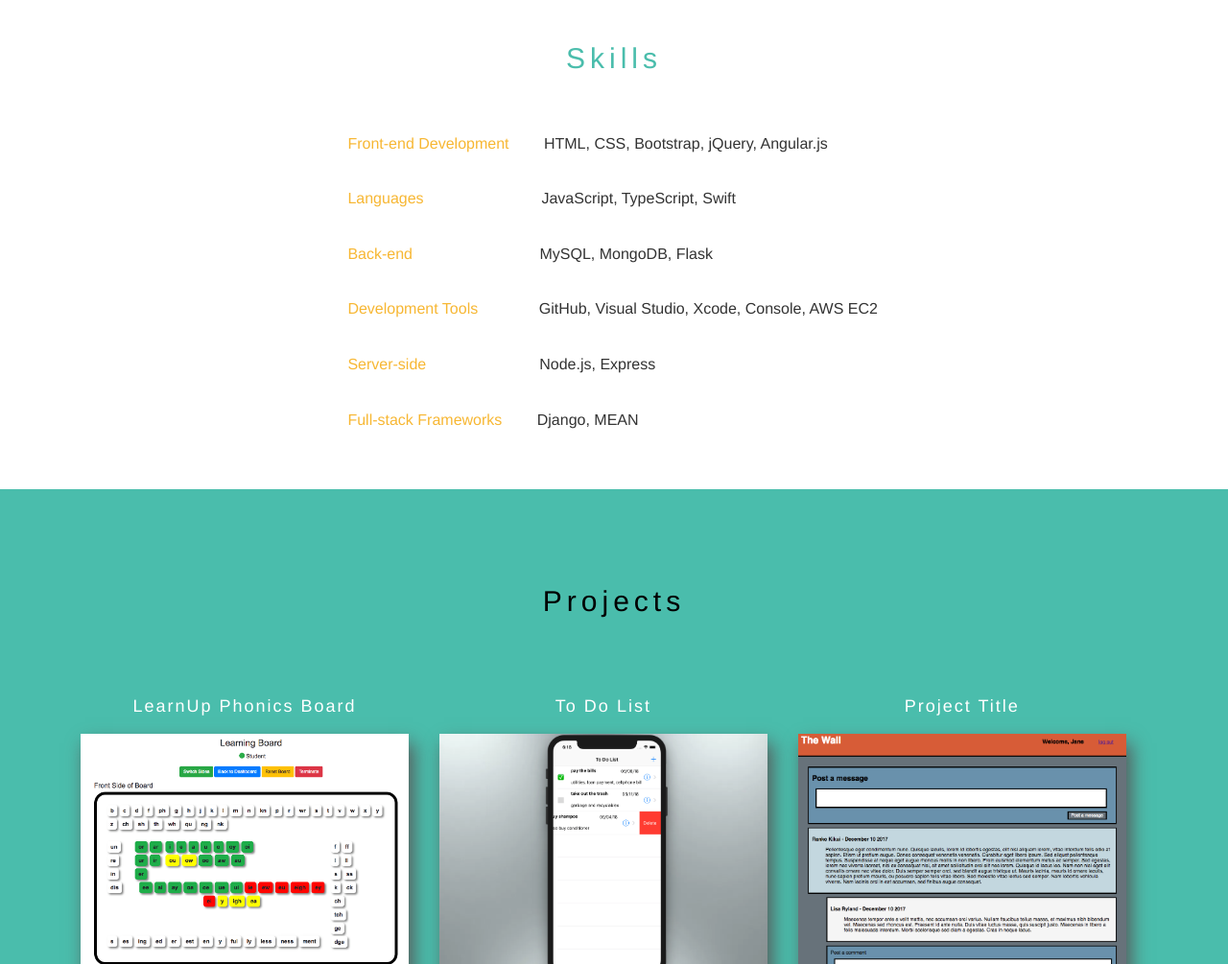
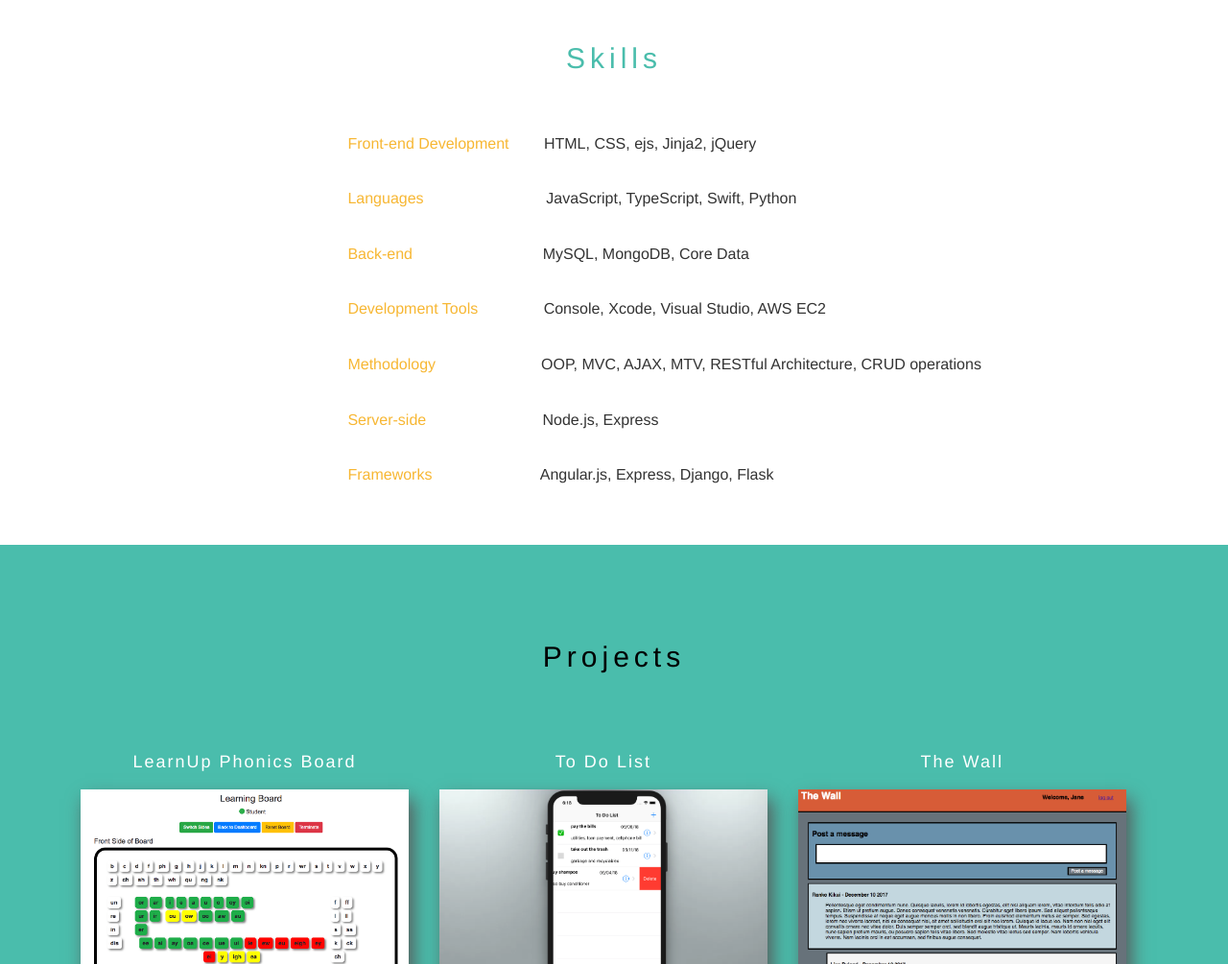
Before and after one commit to Lkikui/Portfolio, a plain HTML site: page index.html in a window 1280 px wide. Shown: the part 1280-2285 px from the top of the page at 96% size. Drawn offline with nearby package versions, Linux system fonts and the light colour scheme.

Commit message:
added to skills section, aligned font

```diff
--- a/index.html
+++ b/index.html
@@ -71,9 +71,9 @@
 
             <p class="aboutMe">
                 I am a Web & Mobile Developer based in Silicon Valley, California.
-                My passion lies in building beautiful and interactive projects with user experience in mind.
+                My passion lies in building beautiful and interactive projects with user experience and safety in mind.
                 I discovered my love for coding when I worked as a content analyst after graduating from UC Santa Cruz.
-                There I was exposed to various tools such as internal tools and the Mac OS Terminal, which drew my interest in coding.
+                There I was exposed to various tools such as the Mac OS Terminal and internal tools, which caught my interest in coding.
             </p>
         </div>
 
@@ -83,22 +83,27 @@
 
             <p id="frontEnd">
                 <span class="skillCategory">Front-end Development</span>
-                HTML, CSS, Bootstrap, jQuery, Angular.js
+                HTML, CSS, ejs, Jinja2, jQuery
             </p>
 
             <p id="languages">
                 <span class="skillCategory">Languages</span>
-                JavaScript, TypeScript, Swift
+                JavaScript, TypeScript, Swift, Python
             </p>
 
             <p id="backEnd">
                 <span class="skillCategory">Back-end</span>
-                MySQL, MongoDB, Flask
+                MySQL, MongoDB, Core Data
             </p>
 
             <p id="devTools">
                 <span class="skillCategory">Development Tools</span>
-                GitHub, Visual Studio, Xcode, Console, AWS EC2
+                Console, Xcode, Visual Studio, AWS EC2
+            </p>
+
+            <p id="methodology">
+                <span class="skillCategory">Methodology</span>
+                OOP, MVC, AJAX, MTV, RESTful Architecture, CRUD operations
             </p>
 
             <p id="serverSide">
@@ -107,8 +112,8 @@
             </p>
 
             <p id="fullStackFrameworks">
-                <span class="skillCategory">Full-stack Frameworks</span>
-                Django, MEAN
+                <span class="skillCategory">Frameworks</span>
+                Angular.js, Express, Django, Flask
             </p>
 
         </div>
@@ -182,7 +187,7 @@
 
                     <!-- Project 3 -->
                     <div class="project3">
-                        <h4 class="text-center">Project Title</h4>
+                        <h4 class="text-center">The Wall</h4>
                         <img id="myImg3" src="images/wall.png" class="thumbnail" alt="The Wall">
 
                         <!-- modal -->
--- a/styles.css
+++ b/styles.css
@@ -160,23 +160,31 @@ p {
 }
 
 #languages span{
-    margin-right: 7.4em;
+    margin-right: 7.7em;
 }
 
 #backEnd span {
-    margin-right: 8em;
+    margin-right: 8.2em;
 }
 
 #devTools span {
-    margin-right: 3.7em;
+    margin-right: 4em;
+}
+
+#methodology span {
+    margin-right: 6.6em;
+}
+
+#methodology {
+    white-space: nowrap;
 }
 
 #serverSide span {
-    margin-right: 7.1em;
+    margin-right: 7.3em;
 }
 
 #fullStackFrameworks span{
-    margin-right: 2em;
+    margin-right: 6.8em;
 }
 
 /* .logo {
```
